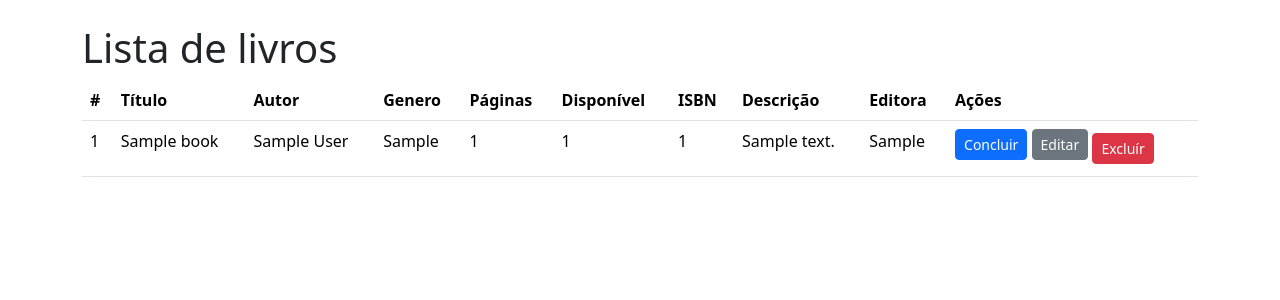
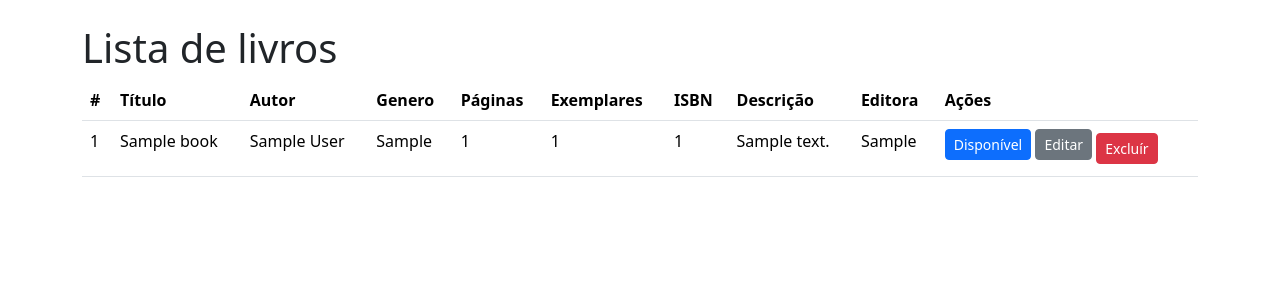
Before and after one commit to anafts/library, a Django app: page / in a window 1280 px wide. Shown: the part 56-356 px from the top of the page. Run offline with Django 5.2, Linux system fonts and the light colour scheme; tables that the repository leaves empty hold one stand-in row (values such as "Sample post").

Commit message:
fix: books list view

```diff
--- a/books/templates/books/books_list.html
+++ b/books/templates/books/books_list.html
@@ -25,7 +25,7 @@
               <th scope="col">Autor</th>
               <th scope="col">Genero</th>
               <th scope="col">Páginas</th>
-              <th scope="col">Disponível</th>
+              <th scope="col">Exemplares</th>
               <th scope="col">ISBN</th>
               <th scope="col">Descrição</th>
               <th scope="col">Editora</th>
@@ -45,7 +45,7 @@
                   <td scope="col">{{ book.description }}</td>
                   <td scope="col">{{ book.publishing_company }}</td>
                   <td>
-                    <a href="#" class="btn btn-primary btn-sm mb-2"> Concluir </a>
+                    <a href="#" class="btn btn-primary btn-sm mb-2"> Disponível </a>
                     <a href="#" class="btn btn-secondary btn-sm mb-2">Editar</a>
                     <a href="#" class="btn btn-danger btn-sm">Excluír</a>
                   </td>
```
